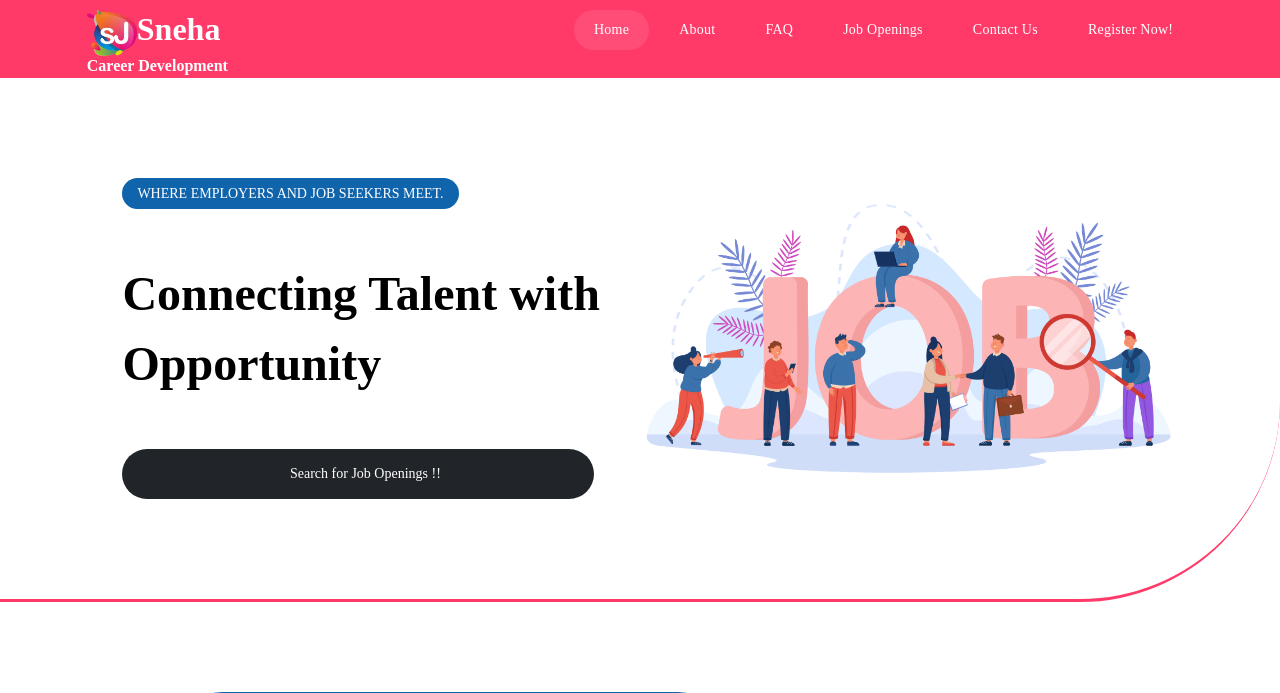
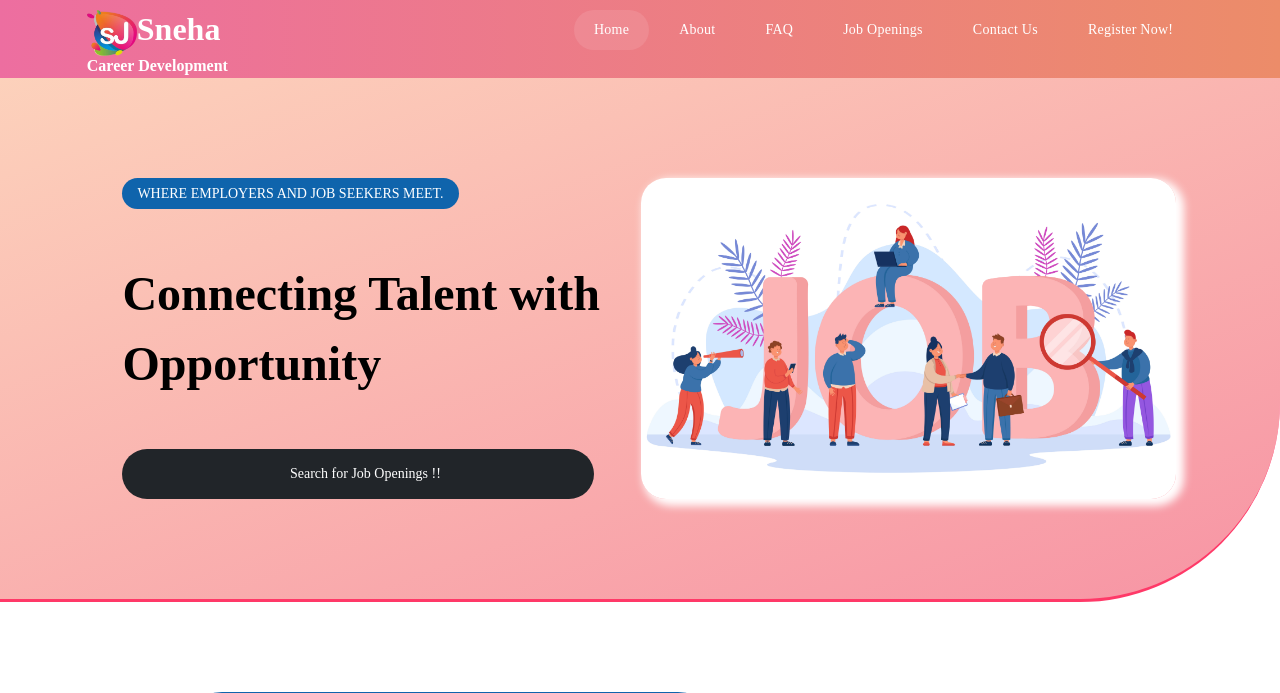
Before and after one commit to softgrowthinfotech01/sneha_career, a PHP site: page /home in a window 1280 px wide. Shown: the top 693 px of the page. Run offline with PHP 8.4, Linux system fonts and the light colour scheme; data that the repository does not hold is empty; some web fonts are replaced.

Commit message:
css change

```diff
--- a/assets/css/custom.css
+++ b/assets/css/custom.css
@@ -1,15 +1,18 @@
 
 
 
-    .main-banner .item-1 {
-        background-image: url(assets/images/job/job.jpg) !important ;
-        box-shadow: 5px 4px 8px 3px #fff;
-      }
-      .header-area
-      {top:0px !important ;
-        padding-top:10px;
-        background-color:var(--main) !important;
-      }
+   .header-area
+   {top:0px !important ;
+     padding-top:10px;
+     /* background-color:var(--main) !important; */background-image: linear-gradient(to right, #ed6ea0 0%, #ec8c69 100%);
+     color:black !important;
+     font-size:16px;
+   }
+   .main-banner
+   {border-color:var(--main) !important;
+     /* background-image: linear-gradient(to right, #ff8177 0%, #ff867a 0%, #ff8c7f 21%, #f99185 52%, #cf556c 78%, #b12a5b 100%) !important; */
+     background-image: linear-gradient(-20deg, #f794a4 0%, #fdd6bd 100%);
+   }
       .main-banner
       {border-color:var(--main) !important;
         background-color:white !important;
@@ -87,3 +90,8 @@
             right: 0;
             bottom: 0;
           }
+          @media (max-width: 767px) {
+            .header-area {
+              height:6rem !important;
+            }
+          }
```
